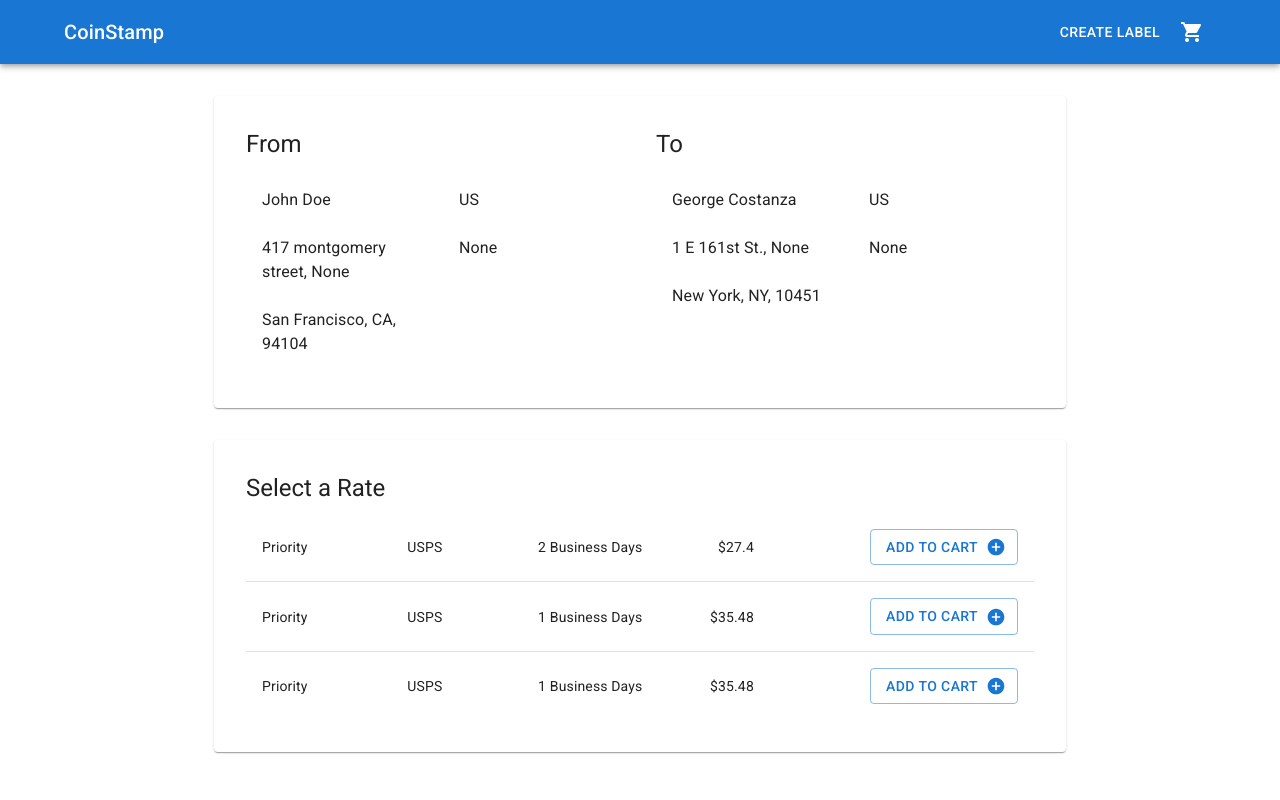
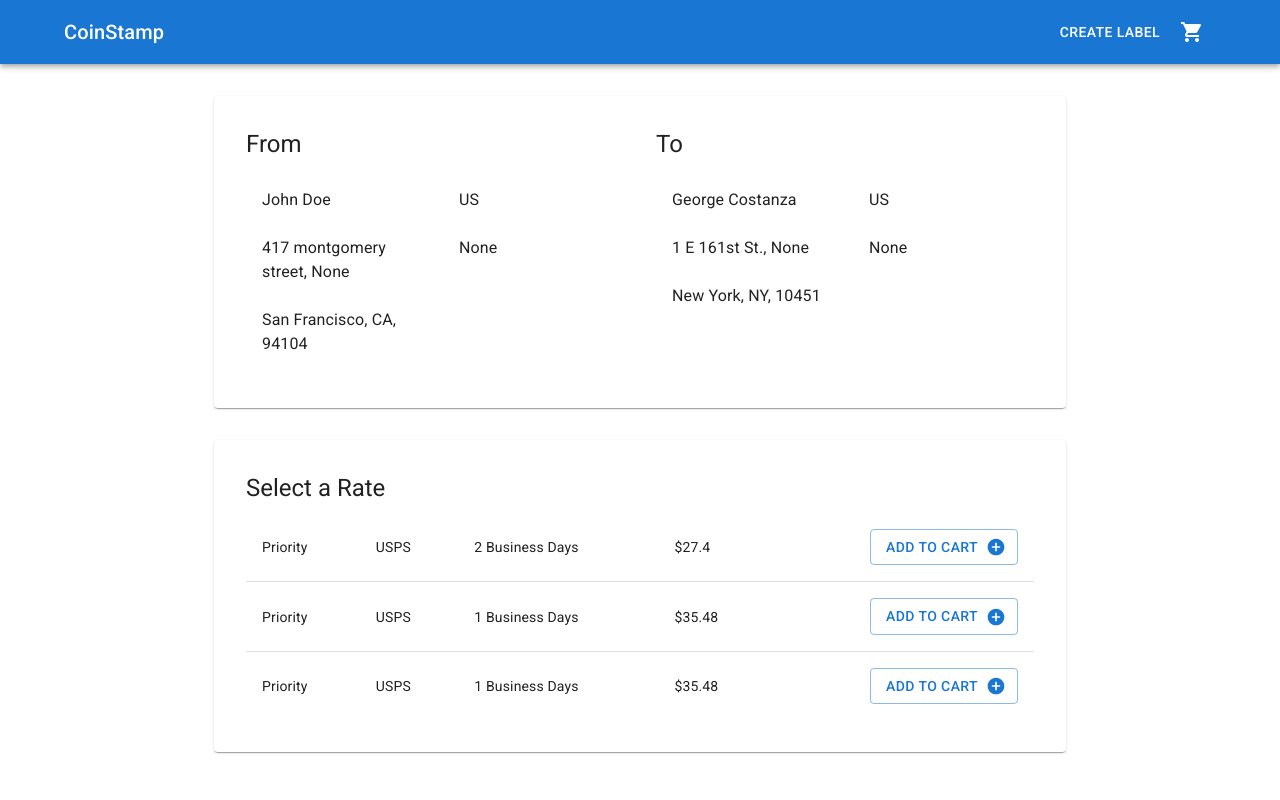
Before and after one commit to xilaluna/coinstamp, a React (Create React App) app in the folder client/: page /rates in a window 1280 px wide. Shown: the top 800 px of the page. Built offline with nearby package versions, Linux system fonts and the light colour scheme.

Commit message:
[upd] strucutre and right align for tables

```diff
--- a/client/src/components/CartTable/Item.jsx
+++ b/client/src/components/CartTable/Item.jsx
@@ -14,12 +14,12 @@ const Item = (props) => {
       <TableCell component="th" scope="row">
         <ImageIcon />
       </TableCell>
-      <TableCell align="right">{carrier}</TableCell>
-      <TableCell align="right">{service}</TableCell>
-      <TableCell align="right">
+      <TableCell>{carrier}</TableCell>
+      <TableCell>{service}</TableCell>
+      <TableCell>
         ({fromName} to {toName})
       </TableCell>
-      <TableCell align="right">${rate}</TableCell>
+      <TableCell>${rate}</TableCell>
       <TableCell align="right">
         <IconButton color="primary">
           <DeleteIcon />
--- a/client/src/components/Info/LabelInfo.jsx
+++ b/client/src/components/LabelSummary/LabelSummary.jsx
@@ -1,14 +1,14 @@
 import React from "react"
 
 import Grid from "@mui/material/Grid"
-import LabelAddress from "./LabelAddress"
+import Address from "./Address"
 
-const LabelInfo = () => {
+const LabelSummary = () => {
   return (
     <React.Fragment>
       <Grid container spacing={4}>
         <Grid item md={6}>
-          <LabelAddress
+          <Address
             header={"From"}
             name={"John Doe"}
             street1={"417 montgomery street"}
@@ -21,7 +21,7 @@ const LabelInfo = () => {
           />
         </Grid>
         <Grid item md={6}>
-          <LabelAddress
+          <Address
             header={"To"}
             name={"George Costanza"}
             street1={"1 E 161st St."}
@@ -38,4 +38,4 @@ const LabelInfo = () => {
   )
 }
 
-export default LabelInfo
+export default LabelSummary
--- a/client/src/components/Rate/Rate.jsx
+++ b/client/src/components/RateTable/Item.jsx
@@ -5,16 +5,16 @@ import Button from "@mui/material/Button"
 import AddCircleIcon from "@mui/icons-material/AddCircle"
 import { Link as RouterLink } from "react-router-dom"
 
-const Rate = (props) => {
+const Item = (props) => {
   const { carrier, service, delivery_days, rate } = props
   return (
     <TableRow sx={{ "&:last-child td, &:last-child th": { border: 0 } }}>
       <TableCell component="th" scope="row">
         {service}
       </TableCell>
-      <TableCell align="right">{carrier}</TableCell>
-      <TableCell align="right">{delivery_days} Business Days</TableCell>
-      <TableCell align="right">${rate}</TableCell>
+      <TableCell>{carrier}</TableCell>
+      <TableCell>{delivery_days} Business Days</TableCell>
+      <TableCell>${rate}</TableCell>
       <TableCell align="right">
         <Button
           component={RouterLink}
@@ -29,4 +29,4 @@ const Rate = (props) => {
   )
 }
 
-export default Rate
+export default Item
--- a/client/src/components/Rate/RateList.jsx
+++ b/client/src/components/RateTable/RateTable.jsx
@@ -5,14 +5,14 @@ import TableContainer from "@mui/material/TableContainer"
 import Table from "@mui/material/Table"
 import TableBody from "@mui/material/TableBody"
 
-import Rate from "./Rate"
+import Item from "./Item"
 import data from "../../assets/data/testrates.json"
 
-const RateList = () => {
+const RateTable = () => {
   const rates = data.map((obj) => {
     const { carrier, service, delivery_days, rate } = obj
     return (
-      <Rate
+      <Item
         carrier={carrier}
         service={service}
         delivery_days={delivery_days}
@@ -34,4 +34,4 @@ const RateList = () => {
   )
 }
 
-export default RateList
+export default RateTable
--- a/client/src/pages/Rates/Rates.jsx
+++ b/client/src/pages/Rates/Rates.jsx
@@ -4,8 +4,8 @@ import Grid from "@mui/material/Grid"
 import Paper from "@mui/material/Paper"
 import Container from "@mui/material/Container"
 
-import RateList from "../../components/Rate/RateList"
-import LabelInfo from "../../components/Info/LabelInfo"
+import RateTable from "../../components/RateTable/RateTable"
+import LabelSummary from "../../components/LabelSummary/LabelSummary"
 
 const PaperStyles = {
   p: 4,
@@ -17,12 +17,12 @@ const Rates = () => {
       <Grid container spacing={4}>
         <Grid item xs={12}>
           <Paper sx={PaperStyles}>
-            <LabelInfo />
+            <LabelSummary />
           </Paper>
         </Grid>
         <Grid item xs={12}>
           <Paper sx={PaperStyles}>
-            <RateList />
+            <RateTable />
           </Paper>
         </Grid>
       </Grid>
```
Also changed, not shown: client/src/components/LabelSummary/Address.jsx (renamed from client/src/components/Info/LabelAddress.jsx).
